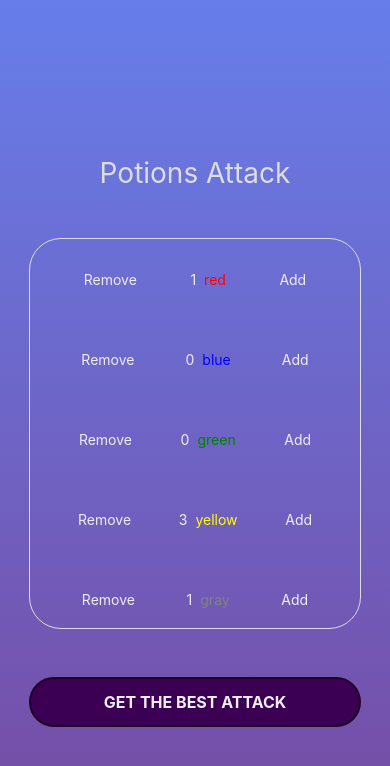
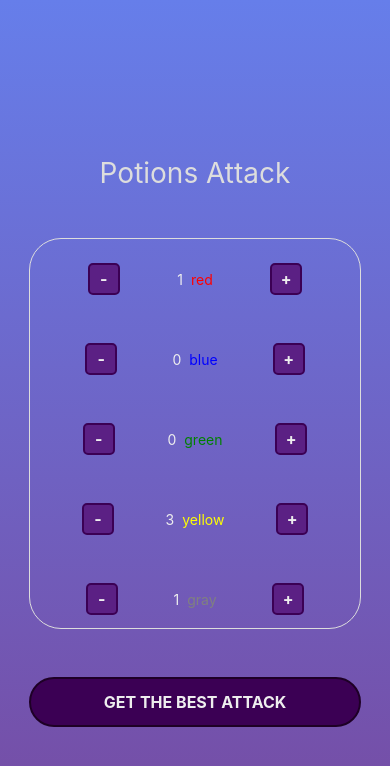
Before and after one commit to TomasPabloFerreira/potions-attack, a React Native app: screen / in a window 390 px wide. Shown: the top 766 px of the page. Built offline with nearby package versions, Linux system fonts and the light colour scheme.

Commit message:
feat: create counter button component

```diff
--- /dev/null
+++ b/components/CounterButton.js
@@ -0,0 +1,32 @@
+import React from 'react'
+import { View, StyleSheet, TouchableOpacity } from 'react-native'
+import { Text } from '.'
+
+const CounterButton = ({ mode, ...rest }) => {
+	return (
+		<TouchableOpacity {...rest} style={styles.container}>
+			<Text style={styles.text}>{mode === 'add' ? '+' : '-'}</Text>
+		</TouchableOpacity>
+	)
+}
+
+export default CounterButton
+
+const styles = StyleSheet.create({
+	container: {
+		height: 32,
+		width: 32,
+		display: 'flex',
+		justifyContent: 'center',
+		alignItems: 'center',
+		backgroundColor: '#5b2084',
+		borderRadius: 5,
+		borderWidth: 2,
+		borderColor: '#3b0054'
+	},
+	text: {
+		fontWeight: 'bold',
+		textTransform: 'uppercase',
+		fontSize: 16
+	}
+})
--- a/components/PotionCounter.js
+++ b/components/PotionCounter.js
@@ -1,27 +1,25 @@
 import React from 'react'
-import { View, StyleSheet, TouchableOpacity } from 'react-native'
-import { Text } from '../components'
+import { View, StyleSheet } from 'react-native'
+import { Text, CounterButton } from '../components'
 
 const PotionCounter = ({ color, count, subscribe }) => {
 
 	return (
 		<View style={styles.container}>
-			<TouchableOpacity
+			<CounterButton
+				mode="remove"
 				onPress={subscribe('remove', color)}
 				className="removeButton"
-			>
-				<Text>Remove</Text>
-			</TouchableOpacity>
+			/>
 			<View style={styles.countContainer}>
 				<Text style={styles.count}>{count}</Text>
 				<Text style={{color: color}}>{color}</Text>
 			</View>
-			<TouchableOpacity
+			<CounterButton
+				mode="add"
 				onPress={subscribe('add', color)}
 				className="addButton"
-			>
-				<Text>Add</Text>
-			</TouchableOpacity>
+			/>
 		</View>
 	)
 }
--- a/components/index.js
+++ b/components/index.js
@@ -1,3 +1,4 @@
 export { default as PotionCounter } from './PotionCounter'
 export { default as Text } from './Text'
 export { default as Button } from './Button'
+export { default as CounterButton } from './CounterButton'
```
